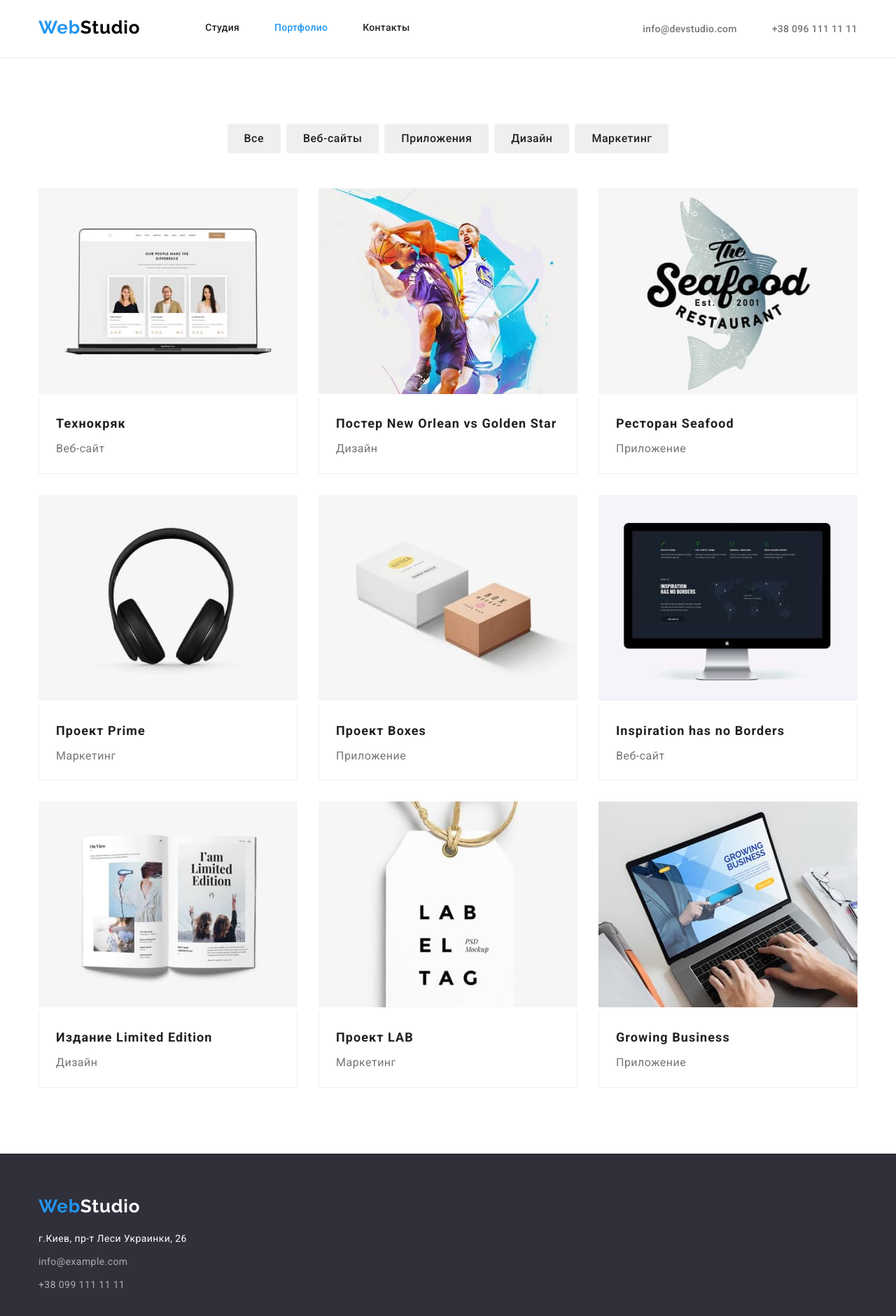
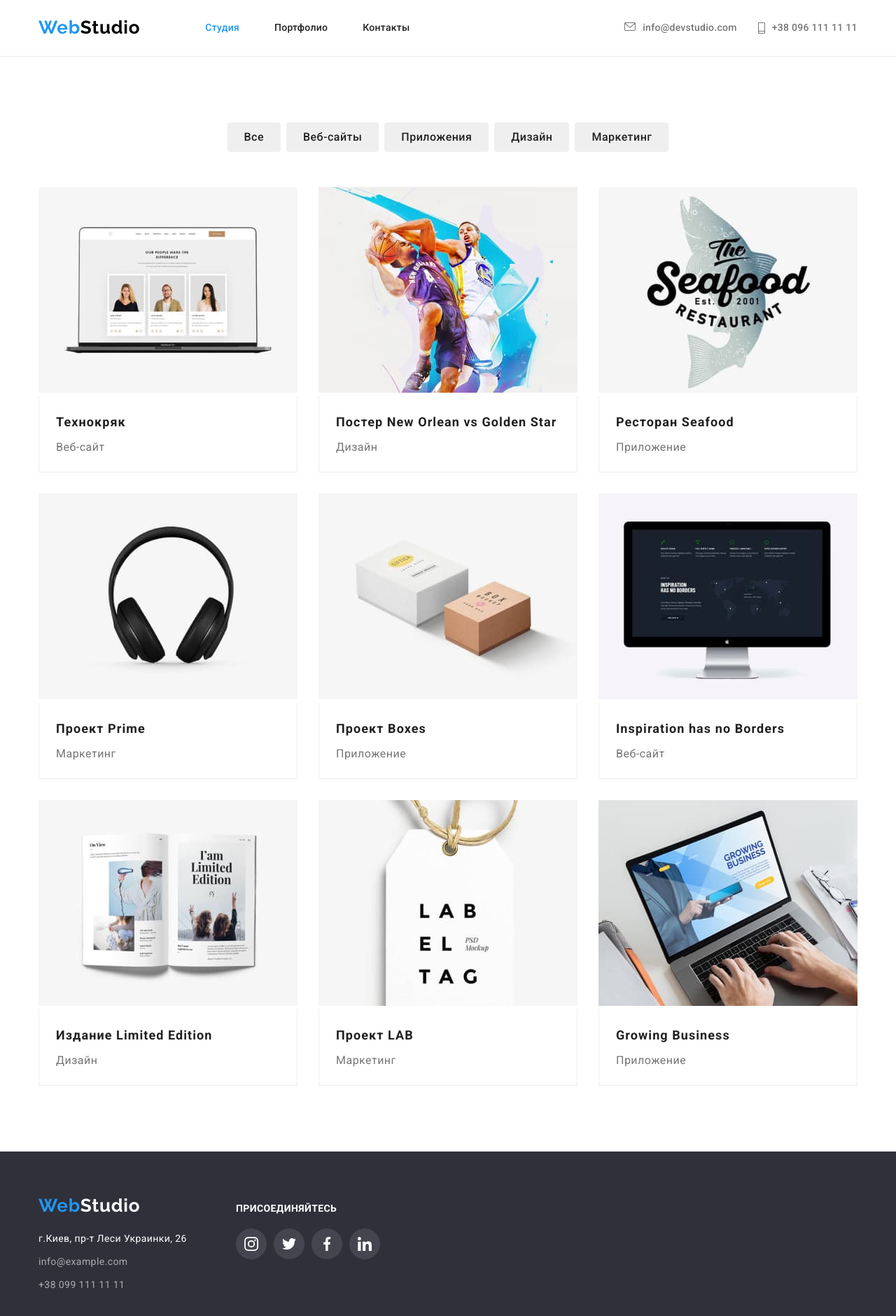
Before and after one commit to Hubarenko10/goit-markup-hw-04, a plain HTML site: page portfolio.html in a window 1280 px wide. Shown: the whole page at 70% size. Drawn offline with nearby package versions, Linux system fonts and the light colour scheme.

Commit message:
final edits

```diff
--- a/css/main.css
+++ b/css/main.css
@@ -7,15 +7,14 @@
 }
 body {
 	background-color: var(--primary-white-color);
-  font-family: 'Roboto', sans-serif;
-
+	font-family: "Roboto", sans-serif;
 }
 
 a {
 	color: var(--primary-text-color);
 	text-decoration: none;
 }
-.vissual-hidden{
+.vissual-hidden {
 	position: absolute;
 	white-space: nowrap;
 	width: 1px;
@@ -32,13 +31,12 @@ a {
 	margin: 0;
 	padding: 0;
 }
-.container{
+.container {
 	width: 1200px;
 	padding-right: 15px;
 	padding-left: 15px;
 	margin-left: auto;
 	margin-right: auto;
-
 }
 h1,
 h2,
@@ -47,7 +45,7 @@ p,
 ul {
 	margin: 0;
 }
-img{
+img {
 	display: block;
 }
 .section {
@@ -55,30 +53,27 @@ img{
 	padding-bottom: 94px;
 }
 
-
 /*header*/
 /*nav-section*/
-.header{
-  border-bottom: 1px solid #ECECEC;
-
+.header {
+	border-bottom: 1px solid #ececec;
 }
-.link-header{
+.link-header {
 	padding-top: 32px;
 	padding-bottom: 32px;
 	display: inline-block;
 }
-.link-logo-header{
+.link-logo-header {
 	padding-top: 24px;
 	padding-bottom: 24px;
-
 }
-.nav-box{
+.nav-box {
 	display: flex;
-  align-items:center ;
+	align-items: center;
 }
 
 .link-logo {
-  font-family: 'Raleway', sans-serif;
+	font-family: "Raleway", sans-serif;
 	color: #000000;
 	font-weight: 700;
 	font-size: 26px;
@@ -90,10 +85,10 @@ img{
 .logo {
 	color: var(--accent-color);
 }
-.site-nav{
+.site-nav {
 	display: flex;
 }
-.current-page{
+.current-page {
 	color: var(--accent-color);
 }
 
@@ -103,16 +98,16 @@ img{
 	font-size: 14px;
 	line-height: 1.14;
 	letter-spacing: 0.02em;
-  margin-right: 331px;
+	margin-right: 305px;
 	padding: 0;
 	display: flex;
 	width: 294px;
 }
-.site-nav-item{
+.site-nav-item {
 	color: black;
 }
 
-.site-nav-item:not(:last-child){
+.site-nav-item:not(:last-child) {
 	margin-right: 50px;
 }
 
@@ -122,28 +117,22 @@ img{
 }
 /*contact-section*/
 
-.contact-list{
+.contact-list {
 	display: flex;
 	padding-top: 32px;
 	padding-bottom: 32px;
-
-
 }
-.contact-list-item{
+.contact-list-item {
 	display: inline-flex;
-
 }
 
-.contact-list-icon{
+.contact-list-icon {
 	margin-right: 10px;
-  fill: rgba(117, 117, 117, 1);
-  cursor: pointer;
+	fill: currentColor;
 }
-.contact-list-icon:hover{
- fill: rgba(33, 150, 243, 1);
-}
-.contact-list-item:not(:last-child){
-  margin-right: 50px;
+
+.contact-list-item:not(:last-child) {
+	margin-right: 30px;
 }
 .contact-link {
 	color: var(--secondary-text-color);
@@ -155,7 +144,8 @@ img{
 }
 
 .contact-link:hover,
-.contact-link:focus {
+.contact-link:focus,
+.contact-list-icon:hover {
 	color: var(--accent-color);
 }
 
@@ -166,15 +156,11 @@ img{
 	padding-bottom: 200px;
 	text-align: center;
 	min-width: 1600px;
-    background-image: linear-gradient(
-        to right,
-        rgba(47, 48, 58, 0.4),
-        rgba(47, 48, 58, 0.4)),
+	background-image: linear-gradient(to right, rgba(47, 48, 58, 0.4), rgba(47, 48, 58, 0.4)),
 		url(../images/background.jpg);
 	background-size: cover;
 	background-repeat: no-repeat;
 	background-position: center;
-
 }
 
 .hero-title {
@@ -186,56 +172,54 @@ img{
 	letter-spacing: 0.06em;
 	text-transform: uppercase;
 	width: 696px;
-  margin-top:0;
+	margin-top: 0;
 	margin-bottom: 30px;
 	margin-right: auto;
 	margin-left: auto;
-
 }
 
 .btn {
 	background-color: var(--accent-color);
 	color: var(--primary-white-color);
-  font-family: 'Roboto',sans-serif;
+	font-family: "Roboto", sans-serif;
 	font-weight: 700;
 	font-size: 16px;
 	line-height: 1.8;
 	letter-spacing: 0.06em;
 	cursor: pointer;
-  padding: 10px 32px;;
+	padding: 10px 32px;
 	border: none;
 	border-radius: 4px;
 }
 
 /*our-benefits*/
-.benefits-list{
+.benefits-list {
 	padding-bottom: 94px;
 }
 .benefits {
 	color: rgba(255, 255, 255, 1);
 }
-.list-ben{
+.list-ben {
 	display: flex;
 	padding: 0;
 	margin: 0;
 }
-.list-ben-item{
+.list-ben-item {
 	margin-right: 30px;
 	width: 270px;
 }
-.list-ben-btn{
+.list-ben-btn {
 	width: 270px;
 	height: 120px;
 	border: none;
 	background-color: rgba(245, 244, 250, 1);
 	align-items: center;
 	border-radius: 4px;
-
+	margin-bottom: 30px;
 }
-.list-ben-icon{
+.list-ben-icon {
 	width: 70px;
 	height: 70px;
-
 }
 .benefits-title {
 	color: var(--primary-text-color);
@@ -247,9 +231,7 @@ img{
 	margin-bottom: 0;
 	margin-top: 0;
 }
-.list-ben-item:not(:last-child){
-
-
+.list-ben-item:not(:last-child) {
 }
 .benefits-item {
 	color: var(--secondary-text-color);
@@ -270,83 +252,82 @@ img{
 	margin-bottom: 50px;
 	margin-left: 0;
 	margin-right: 0;
-
-
 }
 
 .about-box {
 	padding-bottom: 94px;
 	padding-top: 0;
 }
-.main-list{
- display: flex;
- padding:0;
-}
-.main-list-item:not(:last-child){
-  margin-right: 30px;
-}
-.our-team{
-  background-color: rgba(245, 244, 250, 1);
-  padding-top: 94px;
-
-}
-.our-team-title{
-
-}
-.social{
-  display: flex;
-  width: 206px;
-  height: 44px;
-  margin-top: 16px;
-  margin-bottom: 30px;
-  margin-left: auto;
-  margin-right: auto;
-  border: none;
-}
-.social-btn{
-  padding: 0;
-  width: 44px;
-  height: 44px;
-  border-color: transparent;
-  background-color: var(--primary-white-color);
-  border-radius: 50%;
-  color:rgba(175, 177, 184, 1);
-
-}
-.social-btn:not(:last-child){
-  margin-right: 10px;
-}
-.social-icon{
-  width: 20px;
-  height: 20px;
-  fill: currentColor;
-}
-.social-btn:hover{
-  background-color: var(--accent-color);
-}
-.social-icon:hover{
-  fill: var(--primary-white-color);
-}
-.team-list{
+.main-list {
 	display: flex;
 	padding: 0;
 }
-.team-list-item{
+.main-list-item:not(:last-child) {
+	margin-right: 30px;
+}
+.our-team {
+	background-color: rgba(245, 244, 250, 1);
+	padding-top: 94px;
+}
+.our-team-title {
+}
+.social-list {
+	display: flex;
+	justify-content: center;
+	align-items: center;
+	margin-top: 16px;
+	margin-bottom: 30px;
+}
+.social {
+	display: flex;
+	border: none;
+	border-radius: 50%;
+	width: 44px;
+	height: 44px;
+	justify-content: center;
+	align-items: center;
+}
+.social:not(:last-child) {
+	margin-right: 10px;
+}
+.social:hover,
+.social:focus {
+	background-color: var(--accent-color);
+}
+.social-link {
+	width: 100%;
+	height: 100%;
+	display: flex;
+	justify-content: center;
+	align-items: center;
+}
+.social-link:hover .social-icon,
+.social-link:focus .social-icon {
+	fill: var(--primary-white-color);
+}
+.social-icon {
+	width: 20px;
+	height: 20px;
+	fill: #afb1b8;
+}
+.team-list {
+	display: flex;
+	padding: 0;
+}
+.team-list-item {
 	width: 270px;
-  box-shadow: 0px 1px 3px rgba(0, 0, 0, 0.12), 0px 1px 1px rgba(0, 0, 0, 0.14),
-  0px 2px 1px rgba(0, 0, 0, 0.2);
+	box-shadow: 0px 1px 3px rgba(0, 0, 0, 0.12), 0px 1px 1px rgba(0, 0, 0, 0.14), 0px 2px 1px rgba(0, 0, 0, 0.2);
 	border-radius: 0px 0px 4px 4px;
 	background-color: var(--primary-white-color);
 }
-.team-list-item:not(:last-child){
+.team-list-item:not(:last-child) {
 	margin-right: 30px;
 }
 .demyanenko,
 .repina,
 .tarasov,
-.ermakov{
+.ermakov {
 	padding-top: 30px;
-
 }
 .title-worker {
 	color: var(--primary-text-color);
@@ -364,15 +345,13 @@ padding-top: 30px;
 	line-height: 1.18;
 	text-align: center;
 	letter-spacing: 0.03em;
-
 }
 /*clients*/
-.clients{
-
+.clients {
 	align-items: center;
 }
-.client-title{
-  font-family: 'Roboto';
+.client-title {
+	font-family: "Roboto";
 	font-style: normal;
 	font-weight: 700;
 	font-size: 36px;
@@ -381,46 +360,56 @@ padding-top: 30px;
 	letter-spacing: 0.03em;
 	margin-bottom: 50px;
 }
-.clients-list{
+.clients-list {
 	display: flex;
-
+	justify-content: center;
+	align-items: center;
 }
-.client-list-item{
-
-}
-.client-btn{
+.client-list-item {
+	display: flex;
+	border: 1px solid #afb1b8;
+	border-radius: 4px;
 	width: 170px;
 	height: 92px;
-  border:1px solid #AFB1B8;
-  border-radius: 4px;
-  cursor: pointer;
-
-
+	justify-content: center;
+	align-items: center;
 }
-/*.client-btn:not(:last-child){
+.client-list-item:not(:last-child) {
 	margin-right: 30px;
-}*/
-.client-btn-icon{
+}
+.client-btn {
+	display: flex;
+	justify-content: center;
+	align-items: center;
+	width: 100%;
+	height: 100%;
+}
+.client-btn-icon {
 	width: 106px;
 	height: 60px;
-  fill: #AFB1B8;
+	fill: #afb1b8;
 }
-.client-btn:hover{
+.client-btn:hover .client-btn-icon,
+.client-btn:focus .client-btn-icon {
+	fill: var(--accent-color);
+}
+.client-list-item:hover,
+.client-list-item:focus {
 	border-color: var(--accent-color);
 }
-.client-btn-icon:hover{
-  fill: var(--accent-color);
 
-}
-.first,.second,.third,.fourth,.fifth{
-  margin-right: 30px;
-}
 /*footer*/
 .footer {
 	background-color: var(--backround-color);
 	padding-top: 60px;
 	padding-bottom: 60px;
-
+}
+.foot-cont {
+	display: flex;
+	align-items: baseline;
+}
+.footer-left {
+	margin-right: 70px;
 }
 .foot-info {
 	margin-top: 20px;
@@ -439,7 +428,7 @@ display: flex;
 	letter-spacing: 0.03em;
 }
 
-.address-main-item:not(:last-child){
+.address-main-item:not(:last-child) {
 	margin-bottom: 9px;
 }
 .address-item {
@@ -451,26 +440,28 @@ display: flex;
 	letter-spacing: 0.03em;
 }
 
-.footer-link{
+.footer-link {
 	margin-right: 0;
 	margin-bottom: 20px;
 }
-.footer-title{
-  font-family: 'Roboto';
+.footer-title {
+	font-family: "Roboto";
 	font-style: normal;
 	font-weight: 700;
 	font-size: 14px;
-  line-height: 16px;
+	line-height: 1.14;
 	letter-spacing: 0.03em;
 	text-transform: uppercase;
 	color: var(--primary-white-color);
-
+	margin-bottom: 20px;
 }
-.footer-list{
+.footer-list {
 	display: flex;
-
 }
-.footer-btn{
+.footer-list-item:not(:last-child) {
+	margin-right: 10px;
+}
+.footer-btn {
 	padding: 0;
 	width: 44px;
 	height: 44px;
@@ -482,11 +473,11 @@ display: flex;
 	align-items: center;
 	justify-content: center;
 }
-.footer-icon{
+.footer-icon {
 	width: 20px;
 	height: 20px;
 	fill: currentColor;
 }
-.footer-btn:hover{
+.footer-btn:hover {
 	background-color: var(--accent-color);
 }
--- a/css/portfolio.css
+++ b/css/portfolio.css
@@ -44,8 +44,7 @@ a {
 }
 /*header*/
 .header {
-  border-bottom: 1px solid #ECECEC;
-
+  border-bottom: 1px solid #ececec;
 }
 
 .link-header {
@@ -61,10 +60,11 @@ a {
 
 .nav-box {
   display: flex;
+  align-items: center;
 }
 
 .link-logo {
-  font-family: 'Raleway', sans-serif;
+  font-family: "Raleway", sans-serif;
   color: #000000;
   font-weight: 700;
   font-size: 26px;
@@ -91,8 +91,7 @@ a {
   font-size: 14px;
   line-height: 1.14;
   letter-spacing: 0.02em;
-  margin-right: 331px;
-
+  margin-right: 305px;
   padding: 0;
   display: flex;
   width: 294px;
@@ -112,15 +111,24 @@ a {
 }
 
 /*contact-section*/
+
 .contact-list {
   display: flex;
-  margin-top: 32px;
-  margin-bottom: 32px;
+  padding-top: 32px;
+  padding-bottom: 32px;
+}
 
+.contact-list-item {
+  display: inline-flex;
+}
+
+.contact-list-icon {
+  margin-right: 10px;
+  fill: currentColor;
 }
 
 .contact-list-item:not(:last-child) {
-  margin-right: 50px;
+  margin-right: 30px;
 }
 
 .contact-link {
@@ -129,10 +137,12 @@ a {
   font-size: 14px;
   line-height: 1.14;
   letter-spacing: 0.02em;
+  display: flex;
 }
 
 .contact-link:hover,
-.contact-link:focus {
+.contact-link:focus,
+.contact-list-icon:hover {
   color: var(--accent-color);
 }
 /*main*/
@@ -219,7 +229,15 @@ a {
   background-color: var(--backround-color);
   padding-top: 60px;
   padding-bottom: 60px;
+}
 
+.foot-cont {
+  display: flex;
+  align-items: baseline;
+}
+
+.footer-left {
+  margin-right: 70px;
 }
 
 .foot-info {
@@ -252,7 +270,50 @@ a {
   letter-spacing: 0.03em;
 }
 
-.fotter-link {
+.footer-link {
   margin-right: 0;
   margin-bottom: 20px;
 }
+
+.footer-title {
+  font-family: "Roboto";
+  font-style: normal;
+  font-weight: 700;
+  font-size: 14px;
+  line-height: 1.14;
+  letter-spacing: 0.03em;
+  text-transform: uppercase;
+  color: var(--primary-white-color);
+  margin-bottom: 20px;
+}
+
+.footer-list {
+  display: flex;
+}
+
+.footer-list-item:not(:last-child) {
+  margin-right: 10px;
+}
+
+.footer-btn {
+  padding: 0;
+  width: 44px;
+  height: 44px;
+  border-color: transparent;
+  background-color: rgba(255, 255, 255, 0.1);
+  border-radius: 50%;
+  color: #fff;
+  display: flex;
+  align-items: center;
+  justify-content: center;
+}
+
+.footer-icon {
+  width: 20px;
+  height: 20px;
+  fill: currentColor;
+}
+
+.footer-btn:hover {
+  background-color: var(--accent-color);
+}
--- a/portfolio.html
+++ b/portfolio.html
@@ -18,10 +18,10 @@
                     <a class="link-logo link link-logo-header" href="/"> <span class="logo">Web</span>Studio </a>
                     <ul class="site-nav-list list">
                         <li class="site-nav-item">
-                            <a class="site-nav-link link  link-header" href="./index.html">Студия</a>
+                            <a class="site-nav-link link current-page link-header" href="./index.html">Студия</a>
                         </li>
                         <li class="site-nav-item">
-                            <a class="site-nav-link link current-page link-header" href="./portfolio.html">Портфолио</a>
+                            <a class="site-nav-link link link-header" href="./portfolio.html">Портфолио</a>
                         </li>
                         <li class="site-nav-item">
                             <a class="site-nav-link link link-header" href="">Контакты</a>
@@ -30,10 +30,21 @@
                 </nav>
                 <ul class="contact-list list ">
                     <li class="contact-list-item">
-                        <a class="contact-link link " href="mailto:info@devstudio.com">info@devstudio.com</a>
+                        <a class="contact-link link " href="mailto:info@devstudio.com">
+                            <svg class="contact-list-icon" width="16px" height="12px">
+                                <use href="./images/symbol-defs.svg#envelope"></use>
+                            </svg>
+                            info@devstudio.com
+                        </a>
+
                     </li>
                     <li class="contact-list-item">
-                        <a class="contact-link link " href="tel:+380961111111">+38 096 111 11 11</a>
+                        <a class="contact-link link " href="tel:+380961111111">
+                            <svg class="contact-list-icon" width="10px" height="16px">
+                                <use href="./images/symbol-defs.svg#smartphone"></use>
+                            </svg>+38 096 111 11 11
+                        </a>
+
                     </li>
                 </ul>
             </div>
@@ -137,20 +148,57 @@
         </section>
     </main>
     <footer class="footer">
-        <div class="container">
-            <a class="link-logo link fotter-link" href="/">
+        <div class="container foot-cont">
+            <div class="footer-left">
+                <a class="link-logo link footer-link" href="/">
                     <span class="logo">Web</span><span class="logo-item">Studio</span>
                 </a>
                 <address class="foot-info">
                     <ul class="list address-main">
-                    <li class="address-main-item"><a class="address link" href="">г.Киев, пр-т Леси Украинки, 26</a></li>
+                        <li class="address-main-item"><a class="address link" href="">г.Киев, пр-т Леси Украинки, 26</a>
+                        </li>
                         <li class="address-main-item"><a class="address-item link"
-                            href="mailto:info@example.com">info@example.com</a></li>
+                                href="mailto:info@example.com">info@example.com</a>
+                        </li>
                         <li class="address-main-item"><a class="address-item link" href="tel:+380991111111">+38 099 111 11
                                 11</a></li>
                     </ul>
                 </address>
             </div>
+            <div class="fotter-right">
+                <h3 class="footer-title">присоединяйтесь</h3>
+                <ul class="list footer-list">
+                    <li class="footer-list-item">
+                        <a href="" class="footer-btn">
+                            <svg class="footer-icon">
+                                <use href="./images/symbol-defs.svg#instagram"></use>
+                            </svg>
+                        </a>
+                    </li>
+                    <li class="footer-list-item">
+                        <a href="" class="footer-btn">
+                            <svg class="footer-icon">
+                                <use href="./images/symbol-defs.svg#twitter"></use>
+                            </svg>
+                        </a>
+                    </li>
+                    <li class="footer-list-item">
+                        <a href="" class="footer-btn">
+                            <svg class="footer-icon">
+                                <use href="./images/symbol-defs.svg#facebook"></use>
+                            </svg>
+                        </a>
+                    </li>
+                    <li class="footer-list-item">
+                        <a href="" class="footer-btn">
+                            <svg class="footer-icon">
+                                <use href="./images/symbol-defs.svg#linkedin"></use>
+                            </svg>
+                        </a>
+                    </li>
+                </ul>
+            </div>
+        </div>
     </footer>
 </body>
 </html>
```
Also changed, not shown: index.html (+126 -76 lines), .prettierrc.json. Lines whose indentation alone changed are shown as unchanged.
